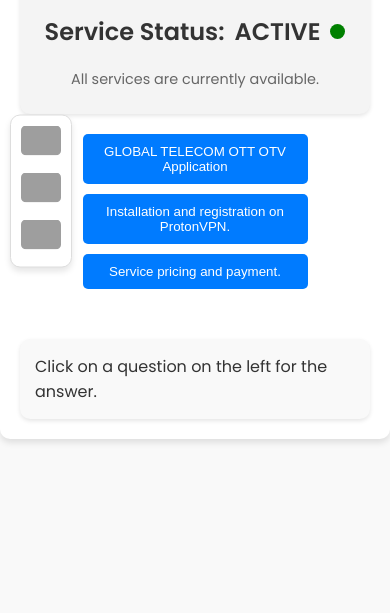
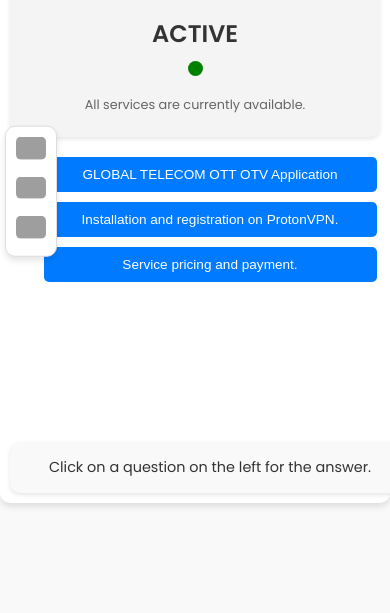
Before and after one commit to TV4UWorld/web, a plain HTML site: page en/index.html in a window 390 px wide. Shown: the part 231-844 px from the top of the page. Drawn offline with Linux system fonts and the light colour scheme; grey boxes are pictures that could not be loaded.

Commit message:
Update style.css

```diff
--- a/en/style.css
+++ b/en/style.css
@@ -1,4 +1,4 @@
-/* General styles */
+/* General Styles */
 body {
     font-family: 'Poppins', sans-serif;
     background-color: #f9f9f9;
@@ -30,7 +30,7 @@ header h1 {
     color: #007BFF;
 }
 
-/* Status section */
+/* Status Section */
 .status {
     margin-bottom: 20px;
     padding: 10px;
@@ -75,20 +75,21 @@ header h1 {
     flex-wrap: wrap;
 }
 
-/* Vertical menu */
+/* Vertical Menu */
 .menu {
     flex: 0 0 250px;
-    text-align: center;
+    text-align: center; /* Centering buttons */
     margin-bottom: 20px;
 }
 
 .accordion {
     display: block;
-    width: 90%;
-    margin: 0 auto 10px auto;
+    width: 90%; /* Reduced button width for better centering */
+    margin: 0 auto 10px auto; /* Buttons horizontally centered */
     padding: 10px 20px;
     background-color: #007BFF;
     color: #ffffff;
+    text-align: center;
     border: none;
     border-radius: 5px;
     cursor: pointer;
@@ -99,7 +100,7 @@ header h1 {
     background-color: #0056b3;
 }
 
-/* Answer panel */
+/* Answer Panel */
 .answer-panel {
     flex: 1;
     padding: 15px;
@@ -107,6 +108,7 @@ header h1 {
     border-radius: 10px;
     box-shadow: 0 2px 4px rgba(0, 0, 0, 0.1);
     text-align: left;
+    margin-top: -20px; /* Reduced spacing between questions and answers */
     min-width: 300px;
 }
 
@@ -114,6 +116,80 @@ header h1 {
     margin: 0;
     font-size: 1rem;
     color: #333;
+}
+
+/* Responsiveness */
+@media (max-width: 1024px) {
+    .content {
+        flex-direction: column;
+        align-items: center;
+    }
+
+    .menu {
+        width: 100%;
+    }
+
+    .accordion {
+        width: 90%; /* Centering buttons */
+        margin: 0 auto 10px auto;
+    }
+
+    .answer-panel {
+        width: 100%;
+        text-align: center; /* Centered answers */
+        margin-top: -15px; /* Closer answers on smaller screens */
+    }
+}
+
+@media (max-width: 768px) {
+    .status h2 {
+        flex-direction: column;
+    }
+
+    header img {
+        width: 60px;
+    }
+
+    header h1 {
+        font-size: 1.5rem;
+    }
+
+    .accordion {
+        font-size: 0.9rem;
+        padding: 8px 15px;
+    }
+
+    .menu {
+        align-items: center;
+        text-align: center;
+    }
+
+    .answer-panel {
+        margin-top: -10px; /* Minimal spacing between buttons and answers */
+    }
+}
+
+@media (max-width: 480px) {
+    .container {
+        padding: 10px;
+    }
+
+    .status p {
+        font-size: 0.8rem;
+    }
+
+    .answer-panel p {
+        font-size: 0.9rem;
+    }
+
+    .accordion {
+        font-size: 0.85rem;
+        padding: 10px;
+    }
+
+    .answer-panel {
+        margin-top: -5px; /* Almost no spacing for very small devices */
+    }
 }
 
 /* Language Selector */
@@ -145,3 +221,14 @@ header h1 {
     transform: scale(1.1);
     box-shadow: 0 4px 6px rgba(0, 0, 0, 0.2);
 }
+
+/* Adjust for smaller screens */
+@media (max-width: 768px) {
+    .language-selector {
+        left: 5px;
+    }
+
+    .language-selector .flag {
+        width: 30px;
+    }
+}
```
